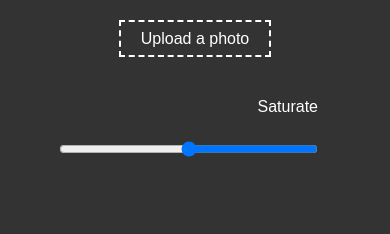
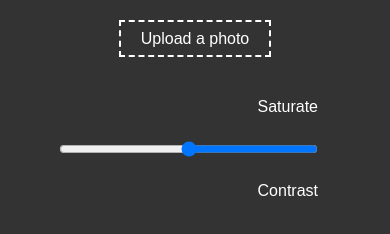
Before and after one commit to JOUD-TATARI/photo-Editor, a plain HTML site: page index.html in a window 390 px wide. Drawn offline with Linux system fonts and the light colour scheme.

Commit message:
Update style.css

```diff
--- a/css/style.css
+++ b/css/style.css
@@ -86,7 +86,7 @@ body
         max-width:80vw;
     }
     .filters {
-        height: 75px;
+        height: 100px;
         overflow-y: scroll;
         padding-right: 13px;
     }
```
